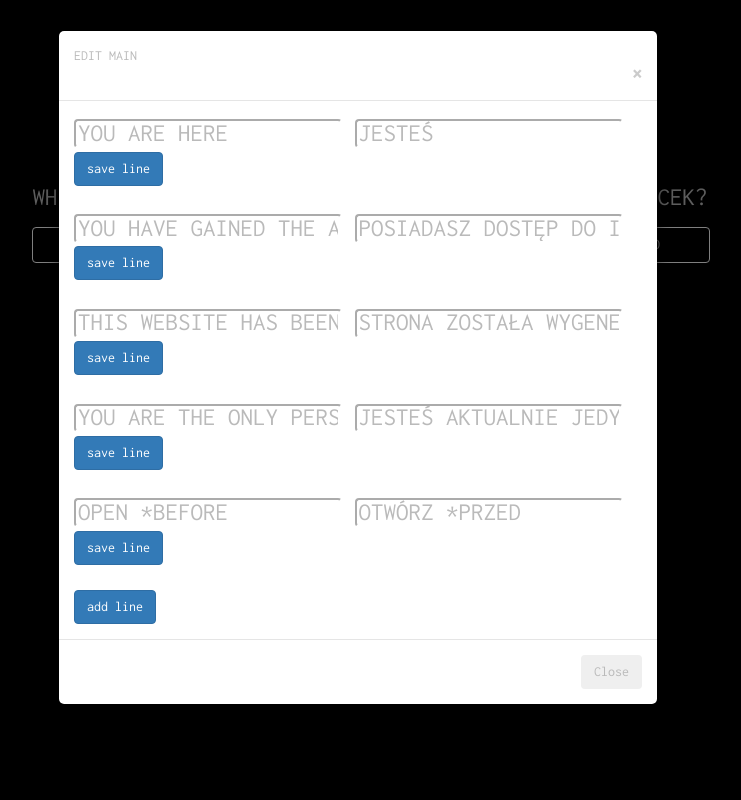
After one commit to radekxrandom/now, a Django app: page /cms in a window 1280 px wide, after a click on "MAIN". The commit adds this page. Shown: the whole page, without its empty margins (282-1023 px from the left). Run offline with Django 3.2, Linux system fonts and the light colour scheme; a user stored in the database is signed in; data comes from the database, SQL or seed files in the repository; both versions use the stored data as it was after the commit; some libraries are stand-ins or nearby versions.

Commit message:
added basic cms system

```diff
--- a/czas/settings.py
+++ b/czas/settings.py
@@ -47,7 +47,7 @@ MIDDLEWARE = [
     'django.middleware.security.SecurityMiddleware',
     'django.contrib.sessions.middleware.SessionMiddleware',
     'django.middleware.common.CommonMiddleware',
-    'django.middleware.csrf.CsrfViewMiddleware',
+#    'django.middleware.csrf.CsrfViewMiddleware',
     'django.contrib.auth.middleware.AuthenticationMiddleware',
     'django.contrib.messages.middleware.MessageMiddleware',
     'django.middleware.clickjacking.XFrameOptionsMiddleware',
--- a/static/javascript.js
+++ b/static/javascript.js
@@ -50,4 +50,56 @@ $(document).ready(function() {
     }
 
 
+$('#addline').on( "click", function(e) {
+    console.log('pach');
+    var w = $(this).siblings().length;
+    w++;
+    var html = ''+
+    '<form method=\'POST\'>'+
+    '<input type=\'text\' id=\'pd\'  name=\'engline\' />'+
+    '<input type=\'text\' id=\'pd\' name=\'plline\' />'+
+    '<input style=\'display:none;\' value='+w+' name=\'numline\' />'+
+    '<button type="submit" class="btn btn-primary" name=\'edit_main\' >save line</button>'+
+    '</form>'
+    $(this).before(html);
+});
+$('#addline1').on( "click", function(e) {
+    console.log('pach');
+    var w = $(this).siblings().length;
+    w++;
+    var html = ''+
+    '<form method=\'POST\'>'+
+    '<input type=\'text\' id=\'pd\'  name=\'engline\' />'+
+    '<input type=\'text\' id=\'pd\' name=\'plline\' />'+
+    '<input style=\'display:none;\' value='+w+' name=\'numline\' />'+
+    '<button type="submit" class="btn btn-primary" name=\'edit_przed\' >save line</button>'+
+    '</form>'
+    $(this).before(html);
+});
+$('#addline2').on( "click", function(e) {
+    console.log('pach');
+    var w = $(this).siblings().length;
+    w++;
+    var html = ''+
+    '<form method=\'POST\'>'+
+    '<input type=\'text\' id=\'pd\'  name=\'engline\' />'+
+    '<input type=\'text\' id=\'pd\' name=\'plline\' />'+
+    '<input style=\'display:none;\' value='+w+' name=\'numline\' />'+
+    '<button type="submit" class="btn btn-primary" name=\'edit_po\' >save line</button>'+
+    '</form>'
+    $(this).before(html);
+});
+$('#addline3').on( "click", function(e) {
+    console.log('pach');
+    var w = $(this).siblings().length;
+    w++;
+    var html = ''+
+    '<form method=\'POST\'>'+
+    '<input type=\'text\' id=\'pd\'  name=\'engline\' />'+
+    '<input type=\'text\' id=\'pd\' name=\'plline\' />'+
+    '<input style=\'display:none;\' value='+w+' name=\'numline\' />'+
+    '<button type="submit" class="btn btn-primary" name=\'edit_getinfo\' >save line</button>'+
+    '</form>'
+    $(this).before(html);
+});
 })
--- a/static/styles.css
+++ b/static/styles.css
@@ -104,3 +104,15 @@ input{
 .lw, .bw:hover{
   filter: blur(0.4px);
 }
+#cho{
+  width: 800px;
+  height: 600px;
+  position: absolute;
+  left: 48%;
+  top: 60%;
+  margin-left: -300px;
+  margin-top: -300px;
+}
+.ww{
+  width: 16rem !important;
+}
--- /dev/null
+++ b/teraz/templates/cms.html
@@ -0,0 +1,144 @@
+{% load static %}
+<html>
+    <head>
+        <title>Teraz</title>
+        <link rel="stylesheet" href='{%static "styles.css" %}'>
+        <link rel="stylesheet" href="https://maxcdn.bootstrapcdn.com/bootstrap/3.4.1/css/bootstrap.min.css">
+    </head>
+    <body>
+      <div id='cho'>
+        <div id='t'>
+        <p>WHICH OF THESE PAGES WOULD YOU LIKE TO EDIT MR PLACEK?</p>
+        </div>
+        <div id='butts'>
+          <button id='mainedit' data-toggle="modal" data-target='#editmain' class="btn btn-warning bw ww">MAIN</button>
+          <button id='przededit'  data-toggle="modal" data-target='#editprzed'  class="btn btn-warning bw ww">PRZED</button>
+          <button id='poedit'  data-toggle="modal" data-target='#editpo' class="btn btn-warning bw ww">PO</button>
+          <button id='getinfo' data-toggle="modal" data-target='#editgetinfo'  class="btn btn-warning bw ww">GET INFO</button>
+        </div>
+      </div>
+
+
+
+      <div class="modal fade" id="editmain" tabindex="-1" role="dialog" aria-labelledby="exampleModalLabel" aria-hidden="true">
+        <div class="modal-dialog" role="document">
+          <div class="modal-content">
+            <div class="modal-header">
+              <h5 class="modal-title" id="exampleModalLabel">EDIT MAIN</h5>
+              <button type="button" class="close" data-dismiss="modal" aria-label="Close">
+                <span aria-hidden="true">&times;</span>
+              </button>
+            </div>
+            <div class="modal-body">
+              {%for m in main%}
+              <form method='POST' class='count'>
+                {%csrf_token%}
+              <input type='text' id='pd' value="{{m.line_eng}}" name='engline' />
+              <input type='text' id='pd' value="{{m.line_pl}}" name='plline' />
+              <input style='display:none;' value='{{m.id}}' name='numline' />
+              <button type="submit" class="btn btn-primary" name='edit_main' >save line</button>
+            </form>
+              {%endfor%}
+              <button class="btn btn-primary" id='addline' name='report_post'>add line</button>
+            </div>
+            <div class="modal-footer">
+              <button type="button" class="btn btn-secondary" data-dismiss="modal">Close</button>
+
+            </div>
+          </div>
+        </div>
+      </div>
+
+      <div class="modal fade" id="editprzed" tabindex="-1" role="dialog" aria-labelledby="exampleModalLabel" aria-hidden="true">
+        <div class="modal-dialog" role="document">
+          <div class="modal-content">
+            <div class="modal-header">
+              <h5 class="modal-title" id="exampleModalLabel">EDIT PRZED</h5>
+              <button type="button" class="close" data-dismiss="modal" aria-label="Close">
+                <span aria-hidden="true">&times;</span>
+              </button>
+            </div>
+            <div class="modal-body">
+              {%for pr in przed%}
+              <form method='POST' class='count'>
+                {%csrf_token%}
+              <input type='text' id='pd' value="{{pr.line_eng}}" name='engline' />
+              <input type='text' id='pd' value="{{pr.line_pl}}" name='plline' />
+              <input style='display:none;' value='{{pr.id}}' name='numline' />
+              <button type="submit" class="btn btn-primary" name='edit_przed' >save line</button>
+            </form>
+              {%endfor%}
+              <button class="btn btn-primary" id='addline1' name='report_post'>add line</button>
+            </div>
+            <div class="modal-footer">
+              <button type="button" class="btn btn-secondary" data-dismiss="modal">Close</button>
+
+            </div>
+          </div>
+        </div>
+      </div>
+
+
+      <div class="modal fade" id="editpo" tabindex="-1" role="dialog" aria-labelledby="exampleModalLabel" aria-hidden="true">
+        <div class="modal-dialog" role="document">
+          <div class="modal-content">
+            <div class="modal-header">
+              <h5 class="modal-title" id="exampleModalLabel">Reason</h5>
+              <button type="button" class="close" data-dismiss="modal" aria-label="Close">
+                <span aria-hidden="true">&times;</span>
+              </button>
+            </div>
+            <div class="modal-body">
+              {%for p in po%}
+              <form method='POST' class='count'>
+                {%csrf_token%}
+              <input type='text' id='pd' value="{{p.line_eng}}" name='engline' />
+              <input type='text' id='pd' value="{{p.line_pl}}" name='plline' />
+              <input style='display:none;' value='{{p.id}}' name='numline' />
+              <button type="submit" class="btn btn-primary" name='edit_po' >save line</button>
+            </form>
+              {%endfor%}
+              <button class="btn btn-primary" id='addline2' name='report_post'>add line</button>
+            </div>
+            <div class="modal-footer">
+              <button type="button" class="btn btn-secondary" data-dismiss="modal">Close</button>
+
+            </div>
+          </div>
+        </div>
+      </div>
+
+      <div class="modal fade" id="editgetinfo" tabindex="-1" role="dialog" aria-labelledby="exampleModalLabel" aria-hidden="true">
+        <div class="modal-dialog" role="document">
+          <div class="modal-content">
+            <div class="modal-header">
+              <h5 class="modal-title" id="exampleModalLabel">EDIT GET</h5>
+              <button type="button" class="close" data-dismiss="modal" aria-label="Close">
+                <span aria-hidden="true">&times;</span>
+              </button>
+            </div>
+            <div class="modal-body">
+              {%for g in get%}
+              <form method='POST' class='count'>
+                {%csrf_token%}
+              <input type='text' id='pd' value="{{g.line_eng}}" name='engline' />
+              <input type='text' id='pd' value="{{g.line_pl}}" name='plline' />
+              <input style='display:none;' value='{{g.id}}' name='numline' />
+              <button type="submit" class="btn btn-primary" name='edit_getinfo' >save line</button>
+            </form>
+              {%endfor%}
+              <button class="btn btn-primary" id='addline3' name='report_post'>add line</button>
+            </div>
+            <div class="modal-footer">
+              <button type="button" class="btn btn-secondary" data-dismiss="modal">Close</button>
+
+            </div>
+          </div>
+        </div>
+      </div>
+
+    </body>
+    <script src="https://ajax.googleapis.com/ajax/libs/jquery/3.4.1/jquery.min.js"></script>
+    <script src="https://maxcdn.bootstrapcdn.com/bootstrap/3.4.1/js/bootstrap.min.js"></script>
+    <script src='{% static "javascript.js" %}'></script>
+</html>
--- a/teraz/templates/login.html
+++ b/teraz/templates/login.html
@@ -7,6 +7,7 @@
         <link rel="stylesheet" href="https://maxcdn.bootstrapcdn.com/bootstrap/3.4.1/css/bootstrap.min.css">
     </head>
     <body>
+
 
         <div id='log'>
             <form method='post'>
--- a/teraz/templates/teraz.html
+++ b/teraz/templates/teraz.html
@@ -7,7 +7,11 @@
         <link rel="stylesheet" href="https://maxcdn.bootstrapcdn.com/bootstrap/3.4.1/css/bootstrap.min.css">
     </head>
     <body>
-
+      <div id='content0'>
+          <div id='go_back'>
+              <a href='{%url "teraz:main_page" %}' id='back' class="btn btn-warning bw">WSTECZ</a>
+          </div>
+      </div>
     </body>
     <script src="https://ajax.googleapis.com/ajax/libs/jquery/3.4.1/jquery.min.js"></script>
     <script src="https://maxcdn.bootstrapcdn.com/bootstrap/3.4.1/js/bootstrap.min.js"></script>
--- a/teraz/urls.py
+++ b/teraz/urls.py
@@ -10,5 +10,6 @@ urlpatterns = [
     path('przed', views.przed, name='przed'),
     path('teraz', views.teraz, name='teraz'),
     path('po', views.po, name='po'),
-    path('form', views.get_info, name='get_info')
+    path('form', views.get_info, name='get_info'),
+    path('cms', views.CMS, name='cms')
 ]+ static(settings.STATIC_URL, document_root=settings.STATIC_ROOT)
--- a/teraz/views.py
+++ b/teraz/views.py
@@ -4,21 +4,26 @@ from django.contrib.auth import authenticate
 from django.template import loader
 from django.urls import reverse, reverse_lazy
 from django.contrib import messages
-from .models import Info, GetPies
-from django.contrib.auth.decorators import login_required
+from .models import Info, GetPies, MainCMS, PrzedCMS, PoCMS, GetInfoCMS
+from django.contrib.auth.decorators import login_required, user_passes_test
 from django.core.mail import send_mail
 from django.contrib.auth.models import User
+
 
 # Create your views here.
 @login_required(login_url='/login')
 def main_page(request):
     template_name = 'main.html'
-    return render(request, template_name)
+    cms = MainCMS.objects.all()
+    context = {'cms': cms}
+    return render(request, template_name, context)
 
 def get_info(request):
     template_name = 'get_info.html'
     if request.method == 'GET':
-        return render(request, template_name)
+        cms = GetInfoCMS.objects.all()
+        context = {'cms': cms}
+        return render(request, template_name, context)
     elif request.method == 'POST':
         name = request.POST['name']
         mail = request.POST['mail']
@@ -43,7 +48,9 @@ def get_info(request):
 @login_required(login_url='/login')
 def przed(request):
     template_name = 'przed.html'
-    return render(request, template_name)
+    cms = PrzedCMS.objects.all()
+    context = {'cms': cms}
+    return render(request, template_name, context)
 
 @login_required(login_url='/login')
 def teraz(request):
@@ -53,7 +60,9 @@ def teraz(request):
 @login_required(login_url='/login')
 def po(request):
     template_name = 'po.html'
-    return render(request, template_name)
+    cms = PoCMS.objects.all()
+    context = {'cms': cms}
+    return render(request, template_name, context)
 
 def login(request):
     template_name = 'login.html'
@@ -73,3 +82,87 @@ def login(request):
             return HttpResponseRedirect(reverse('teraz:login'))
     else:
         return render(request, template_name)
+
+@user_passes_test(lambda u: u.is_superuser)
+def CMS(request):
+    template_name = 'cms.html'
+    if request.method == 'GET':
+        main = MainCMS.objects.all()
+        przed = PrzedCMS.objects.all()
+        po = PoCMS.objects.all()
+        get  = GetInfoCMS.objects.all()
+        context = {'main': main, 'przed': przed, 'po': po, 'get': get}
+        return render(request, template_name, context)
+    if request.method == 'POST':
+        if 'edit_main' in request.POST:
+            line_num = request.POST.get('numline')
+            line_eng = request.POST.get('engline')
+            line_pl = request.POST.get('plline')
+            try:
+                main = MainCMS.objects.get(pk=line_num)
+                main.line_eng = line_eng
+                main.line_pl = line_pl
+                main.save()
+            except MainCMS.DoesNotExist:
+                main = MainCMS(line_eng=line_eng, line_pl=line_pl)
+                main.save()
+            main = MainCMS.objects.all()
+            przed = PrzedCMS.objects.all()
+            po = PoCMS.objects.all()
+            get  = GetInfoCMS.objects.all()
+            context = {'main': main, 'przed': przed, 'po': po, 'get': get}
+            return render(request, template_name, context)
+        if 'edit_przed' in request.POST:
+            line_num = request.POST.get('numline')
+            line_eng = request.POST.get('engline')
+            line_pl = request.POST.get('plline')
+            try:
+                przed = PrzedCMS.objects.get(pk=line_num)
+                przed.line_eng = line_eng
+                przed.line_pl = line_pl
+                przed.save()
+            except PrzedCMS.DoesNotExist:
+                przed = PrzedCMS(line_eng=line_eng, line_pl=line_pl)
+                przed.save()
+            main = MainCMS.objects.all()
+            przed = PrzedCMS.objects.all()
+            po = PoCMS.objects.all()
+            get  = GetInfoCMS.objects.all()
+            context = {'main': main, 'przed': przed, 'po': po, 'get': get}
+            return render(request, template_name, context)
+        if 'edit_po' in request.POST:
+            line_num = request.POST.get('numline')
+            line_eng = request.POST.get('engline')
+            line_pl = request.POST.get('plline')
+            try:
+                po = PoCMS.objects.get(pk=line_num)
+                po.line_eng = line_eng
+                po.line_pl = line_pl
+                po.save()
+            except PoCMS.DoesNotExist:
+                po = PoCMS(line_eng=line_eng, line_pl=line_pl)
+                po.save()
+            main = MainCMS.objects.all()
+            przed = PrzedCMS.objects.all()
+            po = PoCMS.objects.all()
+            get  = GetInfoCMS.objects.all()
+            context = {'main': main, 'przed': przed, 'po': po, 'get': get}
+            return render(request, template_name, context)
+        if 'edit_getinfo' in request.POST:
+            line_num = request.POST.get('numline')
+            line_eng = request.POST.get('engline')
+            line_pl = request.POST.get('plline')
+            try:
+                get = GetInfoCMS.objects.get(pk=line_num)
+                get.line_eng = line_eng
+                get.line_pl = line_pl
+                get.save()
+            except GetInfoCMS.DoesNotExist:
+                get = GetInfoCMS(line_eng=line_eng, line_pl=line_pl)
+                get.save()
+            main = MainCMS.objects.all()
+            przed = PrzedCMS.objects.all()
+            po = PoCMS.objects.all()
+            get  = GetInfoCMS.objects.all()
+            context = {'main': main, 'przed': przed, 'po': po, 'get': get}
+            return render(request, template_name, context)
```
Also changed, not shown: teraz/models.py (+16 -0 lines), teraz/templates/get_info.html (+3 -5 lines), teraz/templates/main.html (+3 -5 lines), teraz/templates/po.html (+3 -5 lines), teraz/templates/przed.html (+3 -5 lines), db.sqlite3, teraz/migrations/0004_getinfocms_maincms_pocms_przedcms.py (added), teraz/migrations/0005_auto_20200113_2232.py (added).
